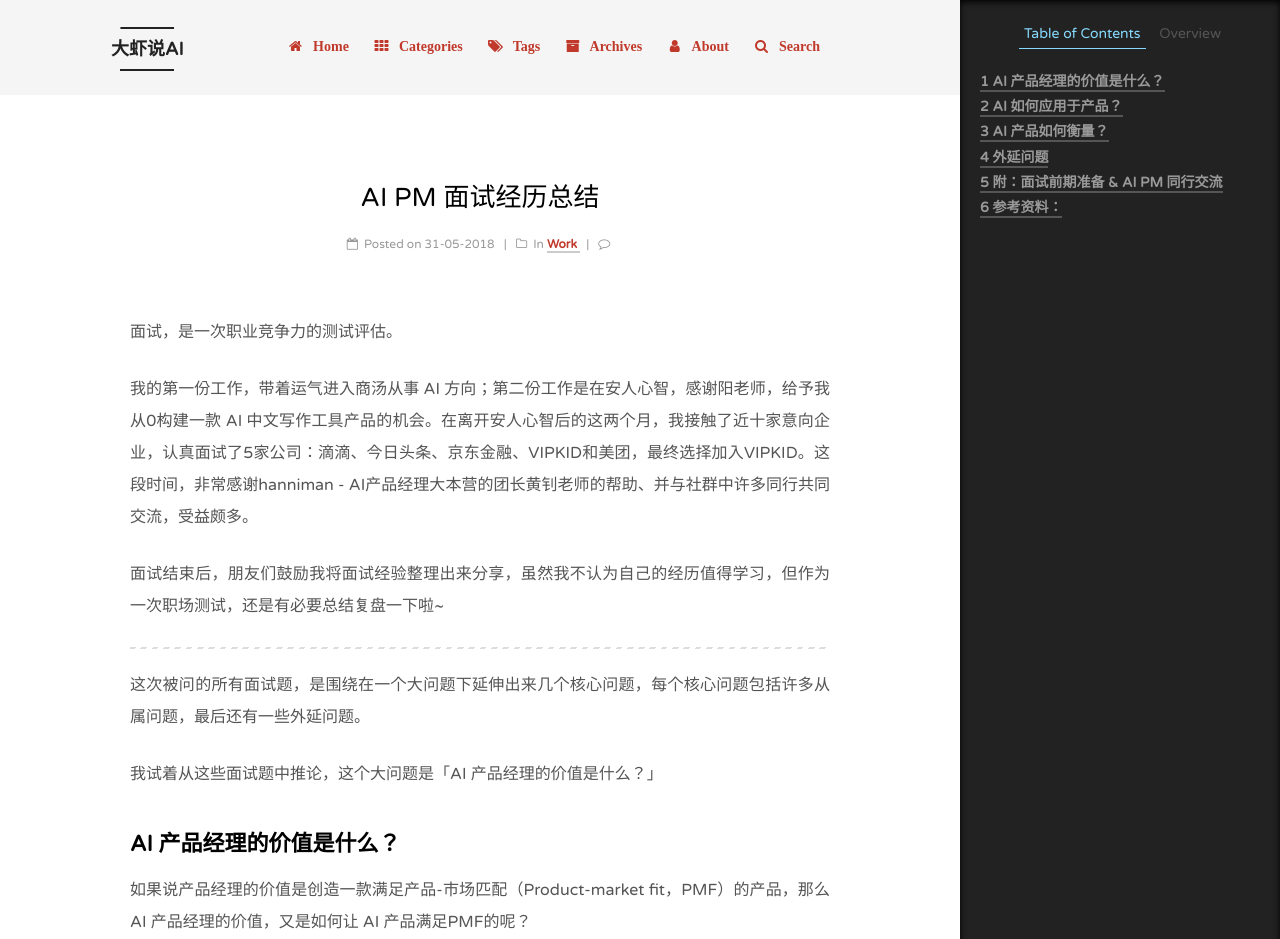
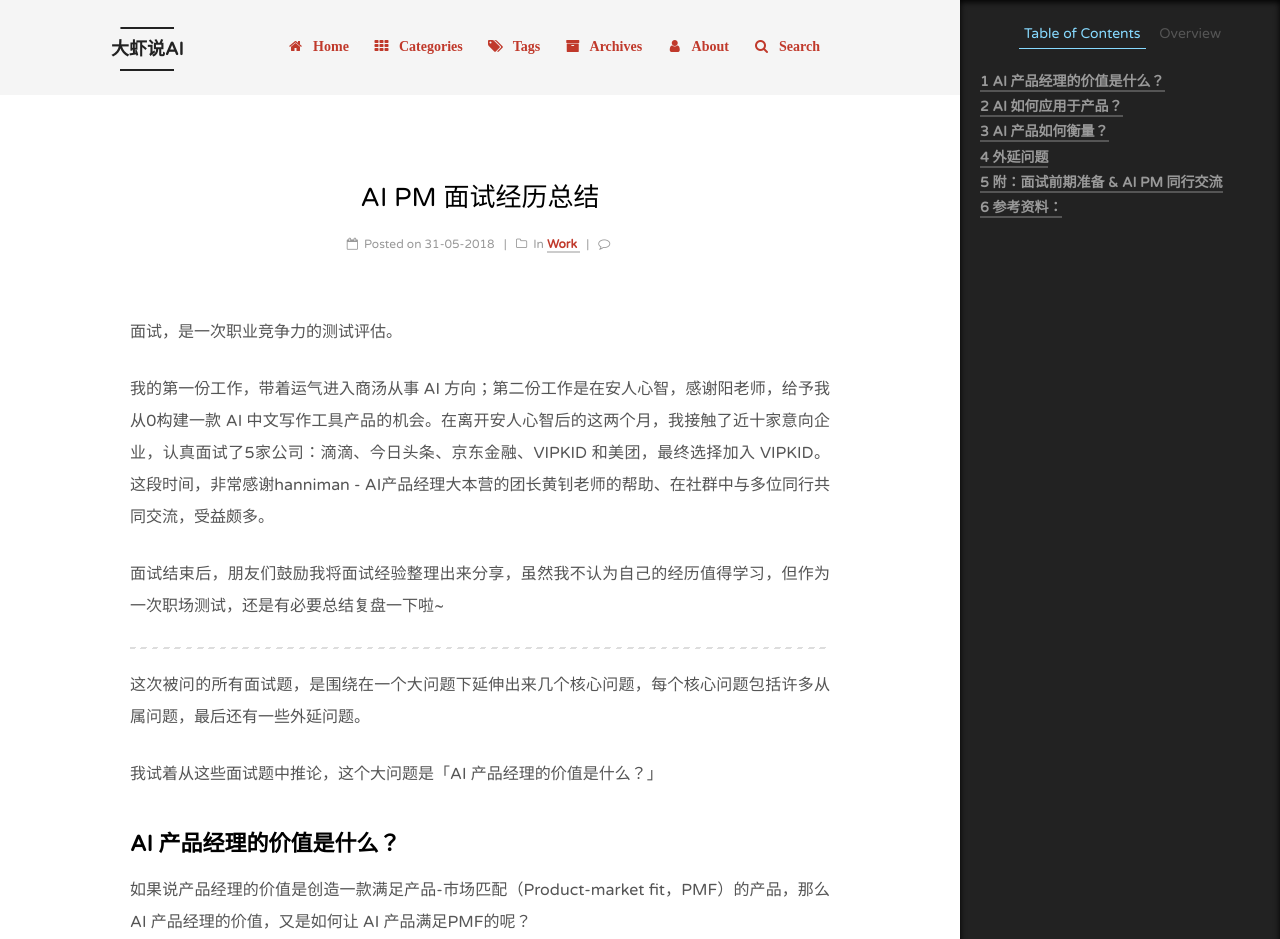
Before and after one commit to RamyWu/RamyWu.github.io, a Jekyll site: the page built from _posts/2018-05-31-AI-PM-Interview.md, in a window 1280 px wide and 1400 px high, cut to the strip 0-939 px from the top of the window. Built offline with Jekyll 4.4.1, drawn with Linux system fonts in a browser that asks for light colours; comment, search, counter and statistics services are not loaded; some of the changed text lies outside the part shown.

Commit message:
update logical structure

```diff
--- a/_posts/2018-05-31-AI-PM-Interview.md
+++ b/_posts/2018-05-31-AI-PM-Interview.md
@@ -8,7 +8,7 @@ category: Work
 
 面试，是一次职业竞争力的测试评估。
 
-我的第一份工作，带着运气进入商汤从事 AI 方向；第二份工作是在安人心智，感谢阳老师，给予我从0构建一款 AI 中文写作工具产品的机会。在离开安人心智后的这两个月，我接触了近十家意向企业，认真面试了5家公司：滴滴、今日头条、京东金融、VIPKID和美团，最终选择加入VIPKID。这段时间，非常感谢hanniman - AI产品经理大本营的团长黄钊老师的帮助、并与社群中许多同行共同交流，受益颇多。
+我的第一份工作，带着运气进入商汤从事 AI 方向；第二份工作是在安人心智，感谢阳老师，给予我从0构建一款 AI 中文写作工具产品的机会。在离开安人心智后的这两个月，我接触了近十家意向企业，认真面试了5家公司：滴滴、今日头条、京东金融、VIPKID 和美团，最终选择加入 VIPKID。这段时间，非常感谢hanniman - AI产品经理大本营的团长黄钊老师的帮助、在社群中与多位同行共同交流，受益颇多。
 
 面试结束后，朋友们鼓励我将面试经验整理出来分享，虽然我不认为自己的经历值得学习，但作为一次职场测试，还是有必要总结复盘一下啦~
 
@@ -30,7 +30,7 @@ category: Work
 
 从宏观角度来说，AI 价值主要有两方面：
 
-1. 改进甚至替代现有的人工行业，
+1. 改进甚至替代现有的人工行业；
 2. 创造新的行业契机；
 
 
```
Also changed, not shown: other parts of _posts/2018-05-31-AI-PM-Interview.md (+2 -2 lines).
